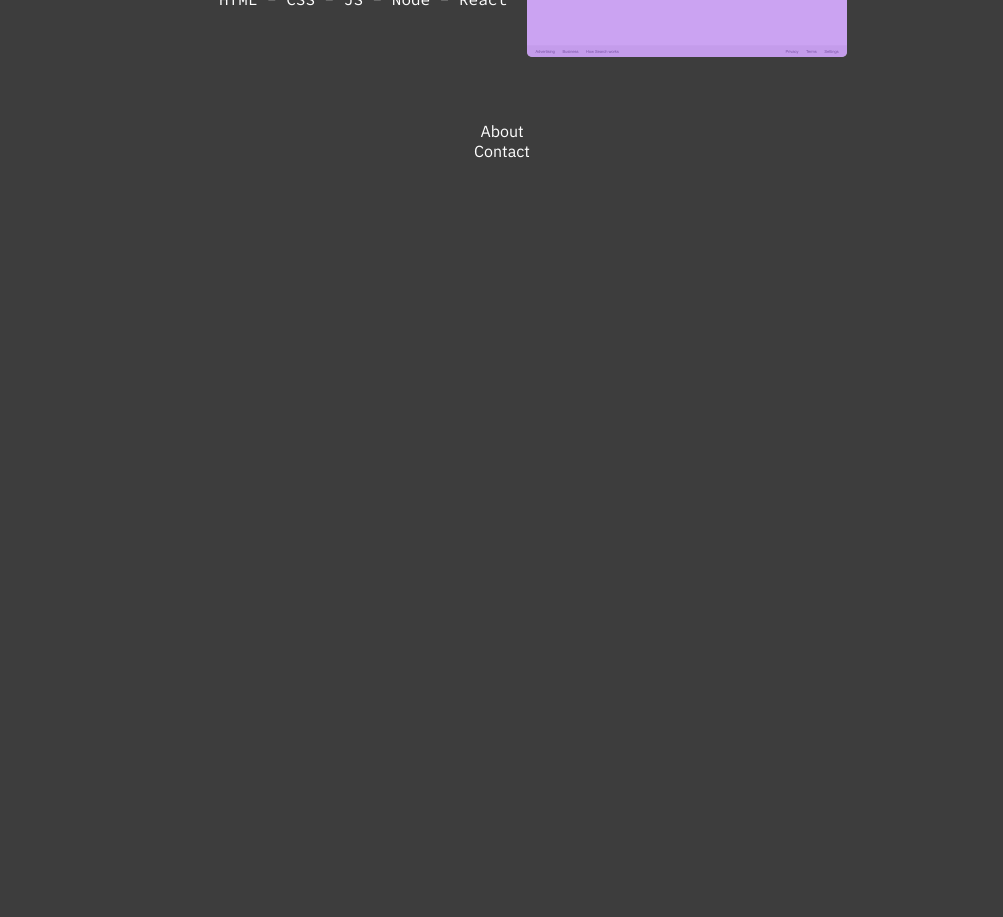
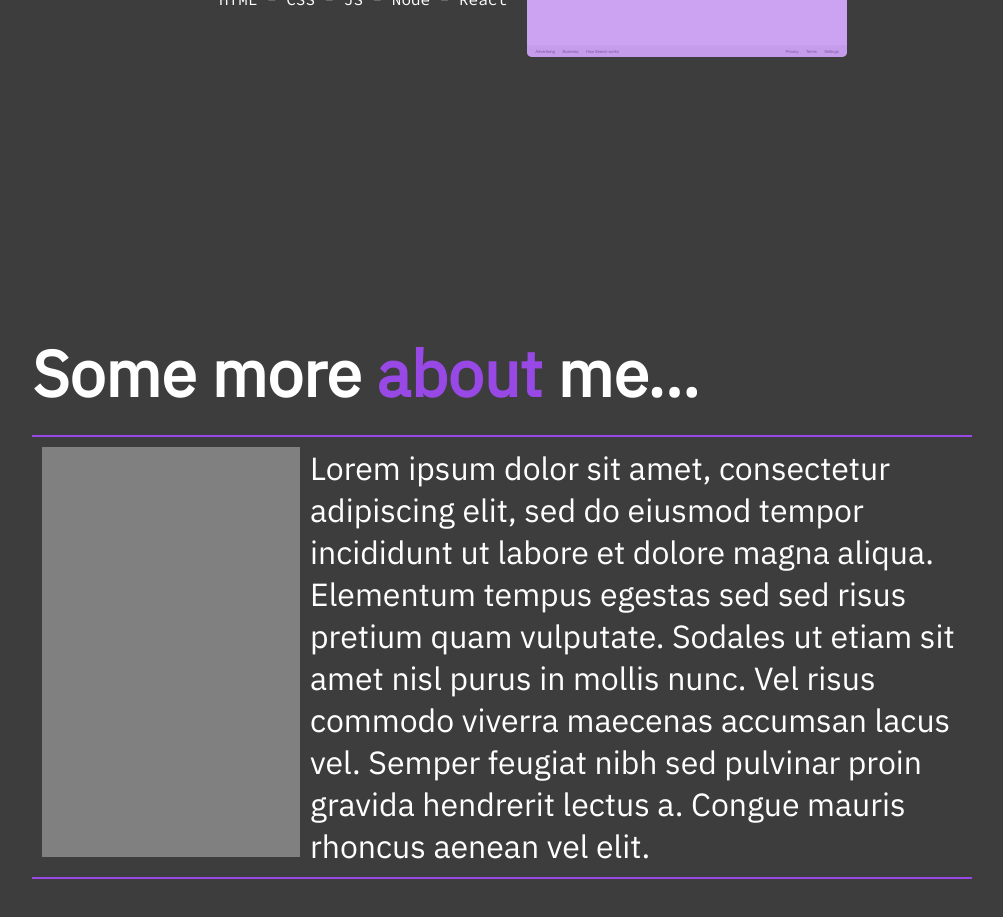
Before and after one commit to Moburu/portfolio-site, a React (Create React App) app: page / in a window 1280 px wide. Shown: the part 1780-2697 px from the top of the page, without its empty margins (138-1141 px from the left). Before the commit the page ends 1941 px from the top, so only its background shows below. Built offline with nearby package versions, Linux system fonts and the light colour scheme.

Commit message:
added About component

```diff
--- a/src/Components/About/About.css
+++ b/src/Components/About/About.css
@@ -0,0 +1,51 @@
+.About {
+    display: flex;
+    flex-direction: column;
+    justify-content: center;
+    align-items: left;
+    margin: 50px 25%;
+    padding: 10px;
+}
+
+@media screen and (min-width: 650px) and (max-width: 1440px) {
+    .About {
+        margin: 0px 12.5%;
+    }
+}
+
+@media screen and (max-width: 649px) {
+    .About {
+        margin: 0px;
+    }
+}
+
+.about {
+    width: 100%;
+    border-top: 2px solid #9748E5;
+    border-bottom: 2px solid #9748E5;
+    margin-bottom: 200px;
+}
+
+.about-img {
+    width: 258px;
+    height: 410px;
+    background-color: grey;
+    margin: 10px;
+    float: left;
+    vertical-align: middle;
+}
+
+.about-txt {
+    margin: 10px;
+    font-size: clamp(16px, 1.975vw + 8.296px, 32px);
+    text-align: left;
+}
+
+.title-2 {
+    margin-top: 200px;
+    margin-bottom: 20px;
+}
+
+.emphasis {
+    color: #9748E5;
+}
--- a/src/Components/About/About.js
+++ b/src/Components/About/About.js
@@ -4,7 +4,17 @@ import './About.css';
 
 const About = props => {
   return (
-    <div>About</div>
+    <div className='About'>
+      <h1 className='title-2'>Some more <span className='emphasis'>about</span> me...</h1>
+      <div className='about'>
+        <div className='about-img'>
+
+        </div>
+        <p className='about-txt'>
+          Lorem ipsum dolor sit amet, consectetur adipiscing elit, sed do eiusmod tempor incididunt ut labore et dolore magna aliqua. Elementum tempus egestas sed sed risus pretium quam vulputate. Sodales ut etiam sit amet nisl purus in mollis nunc. Vel risus commodo viverra maecenas accumsan lacus vel. Semper feugiat nibh sed pulvinar proin gravida hendrerit lectus a. Congue mauris rhoncus aenean vel elit.
+        </p>
+      </div>
+    </div>
   )
 }
 
--- a/src/Components/Contact/Contact.js
+++ b/src/Components/Contact/Contact.js
@@ -4,7 +4,9 @@ import './Contact.css'
 
 const Contact = props => {
   return (
-    <div>Contact</div>
+    <div className='Contact'>
+
+    </div>
   )
 }
 
--- a/src/Components/Projects/Projects.css
+++ b/src/Components/Projects/Projects.css
@@ -31,10 +31,6 @@
     margin-bottom: 54px;
 }
 
-.project {
-
-}
-
 .emphasis {
     color: #9748E5;
 }
--- a/src/Components/Projects/Projects.js
+++ b/src/Components/Projects/Projects.js
@@ -43,7 +43,7 @@ const Overlay = styled.div`
   opacity: 50%;
   transition: opacity .5s;
   position: absolute;
-  ${Container}:hover & {
+  ${Project}:hover & {
     opacity: 0%;
   }
 `;
```
Also changed, not shown: src/Components/Landing/Landing.css (line endings or trailing spaces), 1 other file (tests, documents, lock files or other folders).
